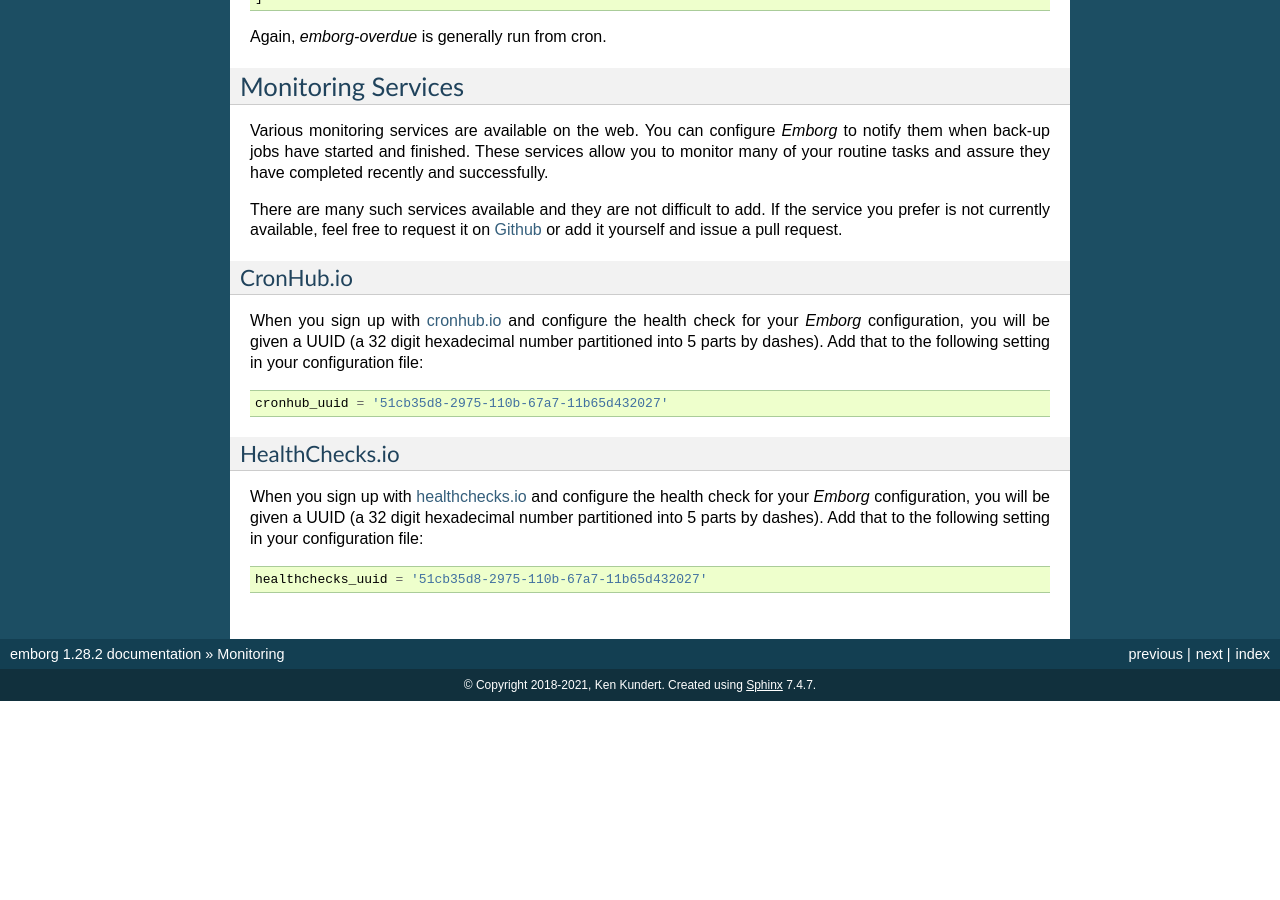
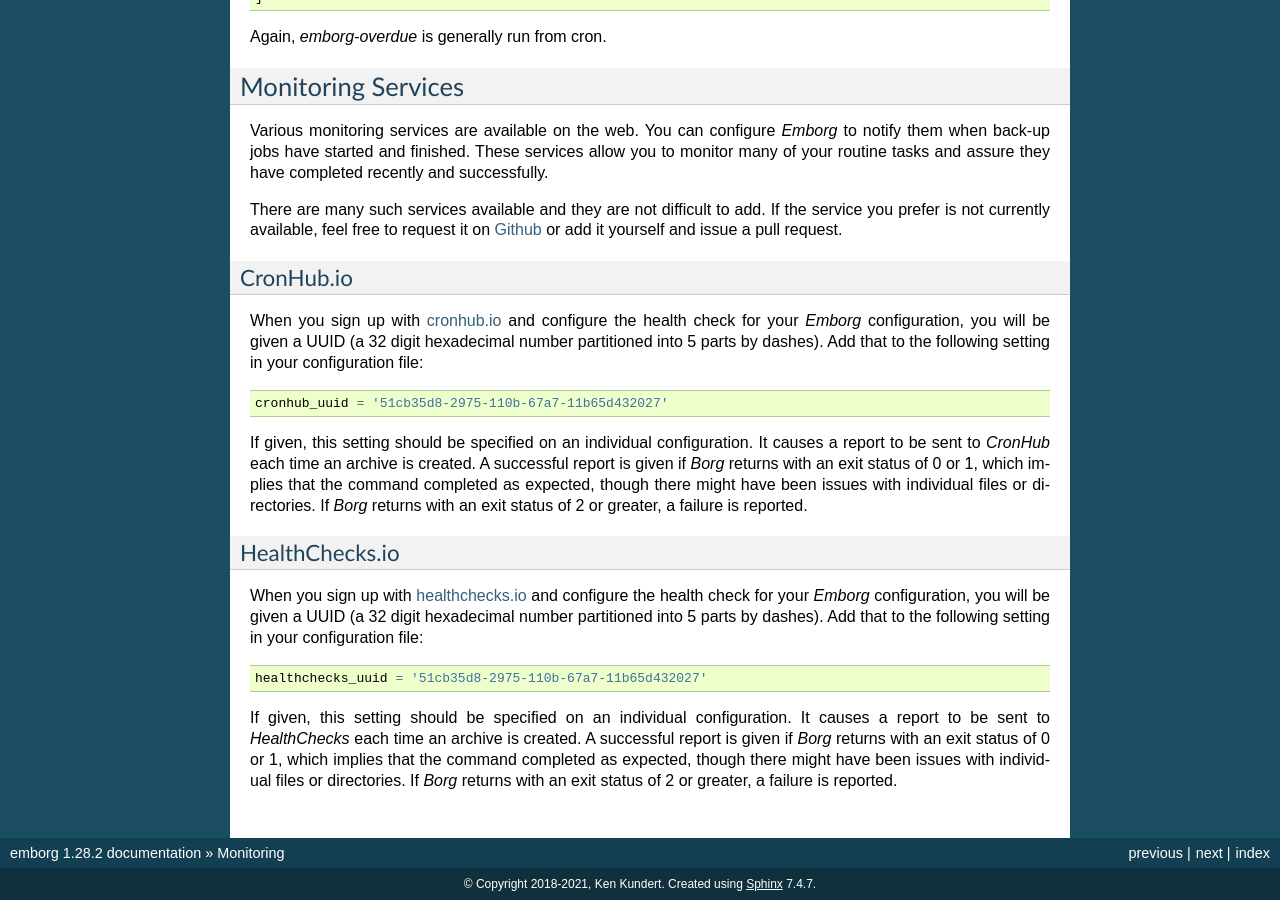
Before and after one commit to KenKundert/emborg, a Sphinx documentation site: the page built from doc/monitoring.rst, in a window 1280 px wide and 900 px high, scrolled down 1948 px. Built offline with Sphinx 7.4.7, drawn with Linux system fonts in a browser that asks for light colours; before the commit the page ends 2649 px from its top, so only the background shows below that.

Commit message:
Follow Borg exit status convention: 2 indicates a fatal error, 1 indicates warning or error Change hooks so that they report success if create command completes. Make hooks a context manager so that there is always a terminal report.

```diff
--- a/doc/monitoring.rst
+++ b/doc/monitoring.rst
@@ -172,6 +172,13 @@
 
     cronhub_uuid = '51cb35d8-2975-110b-67a7-11b65d432027'
 
+If given, this setting should be specified on an individual configuration.  It
+causes a report to be sent to *CronHub* each time an archive is created.
+A successful report is given if *Borg* returns with an exit status of 0 or 1,
+which implies that the command completed as expected, though there might have
+been issues with individual files or directories.  If *Borg* returns with an
+exit status of 2 or greater, a failure is reported.
+
 
 .. _healthchecks:
 
@@ -186,3 +193,10 @@
 .. code-block:: python
 
     healthchecks_uuid = '51cb35d8-2975-110b-67a7-11b65d432027'
+
+If given, this setting should be specified on an individual configuration.  It
+causes a report to be sent to *HealthChecks* each time an archive is created.
+A successful report is given if *Borg* returns with an exit status of 0 or 1,
+which implies that the command completed as expected, though there might have
+been issues with individual files or directories.  If *Borg* returns with an
+exit status of 2 or greater, a failure is reported.
--- a/doc/releases.rst
+++ b/doc/releases.rst
@@ -7,6 +7,8 @@
 | Released: 2021-12-14
 
 - Do not signal failure to hooks if Borg only emits a warning.
+- Return an exit status of 1 if *Emborg run to completion but with exceptions,
+  and 2 if it cannot complete normally due to a error or errors.
 
 
 1.28 (2021-11-06)
```
Also changed, not shown: doc/commands.rst (+15 -0 lines), 4 other files.
